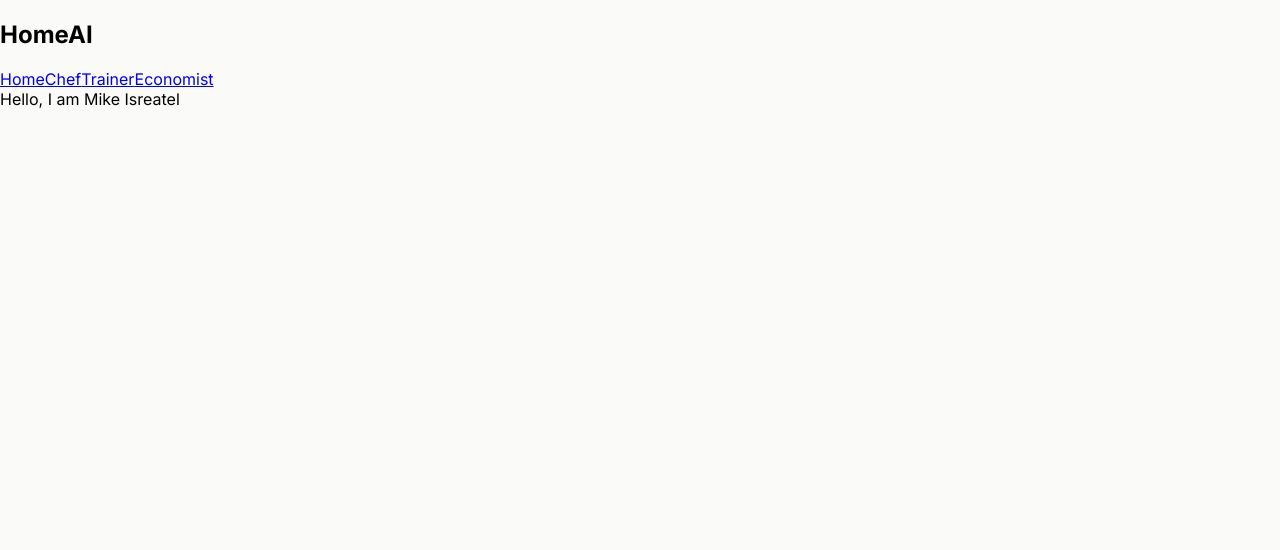
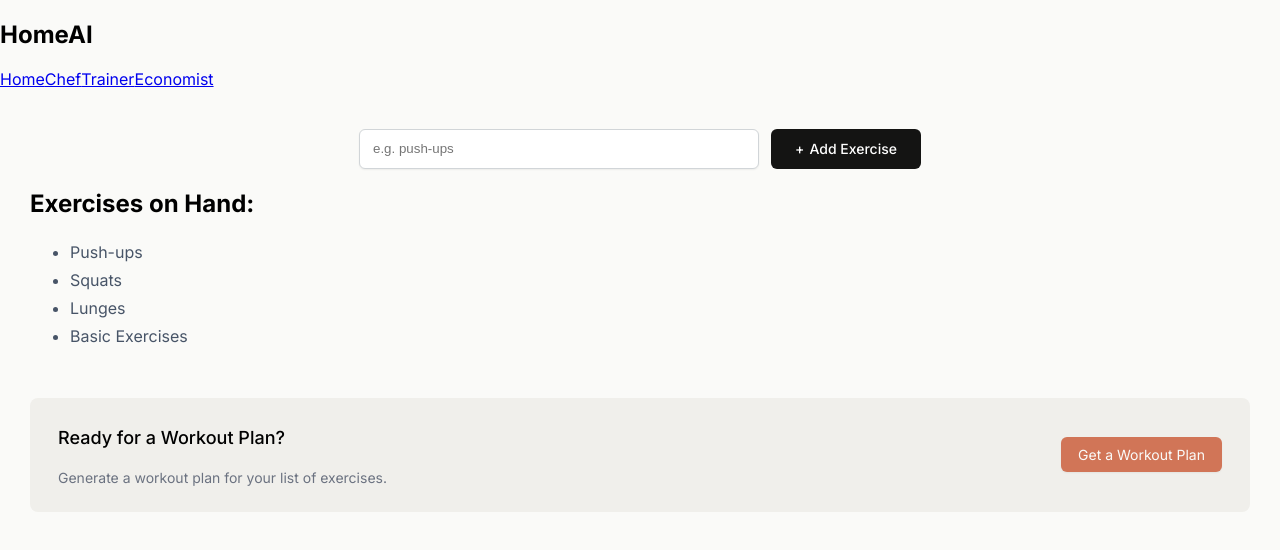
Before and after one commit to Vi-neet/HomeAI, a React (Vite) app: page /trainer in a window 1280 px wide. Shown: the top 550 px of the page. Built offline with nearby package versions, Linux system fonts and the light colour scheme; no server answers; what @huggingface/inference would draw is missing.

Commit message:
Made trainer AI work

```diff
--- a/src/Ais/TrainerAi.js
+++ b/src/Ais/TrainerAi.js
@@ -1,13 +1,13 @@
 import { HfInference } from "@huggingface/inference";
 
 const SYSTEM_PROMPT = `
-You are an assistant that receives a list of ingredients that a user has and suggests a recipe they could make with some or all of those ingredients. You don't need to use every ingredient they mention in your recipe. The recipe can include additional ingredients they didn't mention, but try not to include too many extra ingredients. Format your response in markdown to make it easier to render to a web page
+You are an assistant that receives a list of equipment, workout preferences, available days, and desired workout duration from a user and suggests a workout routine they could follow. You don't need to use every item they mention in your routine. The routine can include additional exercises or equipment they didn't mention, but try not to include too many extra items. Format your response in markdown to make it easier to render to a web page.
 `;
 
 const hf = new HfInference(import.meta.env.VITE_HF_ACCESS_TOKEN);
 
-export async function getRecipeFromMistral(ingredientsArr) {
-  const ingredientsString = ingredientsArr.join(", ");
+export async function getWorkoutRoutineFromMistral(detailsArr) {
+  const detailsString = detailsArr.join(", ");
   try {
     const response = await hf.chatCompletion({
       model: "mistralai/Mixtral-8x7B-Instruct-v0.1",
@@ -15,7 +15,7 @@ export async function getRecipeFromMistral(ingredientsArr) {
         { role: "system", content: SYSTEM_PROMPT },
         {
           role: "user",
-          content: `I have ${ingredientsString}. Please give me a recipe you'd recommend I make!`,
+          content: `I have ${detailsString}. Please give me a workout routine you'd recommend I follow!`,
         },
       ],
       max_tokens: 1024,
--- a/src/Pages/Trainer.jsx
+++ b/src/Pages/Trainer.jsx
@@ -1,11 +1,71 @@
-
+import { useState, useRef, useEffect } from "react";
+import ItemsList from "../components/ItemsList";
+import SolutionSection from "../components/SolutionSection";
+import { getWorkoutRoutineFromMistral } from "../Ais/TrainerAi";
 
 const Trainer = () => {
+  const [exercises, setExercises] = useState([
+    "Push-ups",
+    "Squats",
+    "Lunges",
+    "Basic Exercises",
+  ]);
+  const [workoutPlan, setWorkoutPlan] = useState("");
+  const [loading, setLoading] = useState(false); // Add loading state
+
+  const viewWorkoutSection = useRef(null);
+
+  useEffect(() => {
+    if (workoutPlan !== "" && viewWorkoutSection.current !== null) {
+      viewWorkoutSection.current.scrollIntoView({ behavior: "smooth" });
+    }
+  }, [workoutPlan]);
+
+  function addExercise(formData) {
+    const newExercise = formData.get("exercise");
+
+    setExercises((prevExercises) => [...prevExercises, newExercise]);
+  }
+
+  async function getWorkoutPlan() {
+    setLoading(true); // Set loading to true when fetching starts
+    const workoutMarkdown = await getWorkoutRoutineFromMistral(exercises);
+    setWorkoutPlan(workoutMarkdown);
+    setLoading(false); // Set loading to false when fetching is complete
+  }
+
   return (
-    <div>
-      Hello, I am Mike Isreatel
-    </div>
-  )
-}
+    <main>
+      <form action={addExercise} className="form">
+        <input
+          type="text"
+          aria-label="Add Exercise"
+          placeholder="e.g. push-ups"
+          className="input-field"
+          name="exercise"
+        />
+        <button className="input-btn">Add Exercise</button>
+      </form>
+      {exercises.length > 0 && (
+        <ItemsList
+          items={exercises}
+          title="Exercises on Hand:"
+          readyTitle="Ready for a Workout Plan?"
+          readyDescription="Generate a workout plan for your list of exercises."
+          buttonText="Get a Workout Plan"
+          toggle={getWorkoutPlan}
+          ref={viewWorkoutSection}
+        />
+      )}
+      {loading && <p>Loading...</p>}
+      {workoutPlan && (
+        <SolutionSection
+          item={workoutPlan}
+          solutionTitle="Trainer Recommends:"
+        />
+      )}
+    </main>
+  );
+};
 
-export default Trainer
+export default Trainer;
--- a/src/components/SolutionSection.jsx
+++ b/src/components/SolutionSection.jsx
@@ -1,14 +1,15 @@
 /* eslint-disable react/prop-types */
-import Markdown from 'react-markdown'
+// import Markdown from "react-markdown";
+import { marked } from "marked";
 
-const SolutionSection = (props) => {
-  const markdown= props.item
+const SolutionSection = ({item, solutionTitle}) => {
+  const renderedMarkdown = marked(item);
   return (
-    <section className='suggested-recipe-container' aria-live="polite">
-    <h2>{props.solutionTitle}</h2>
-    <Markdown>{markdown}</Markdown>
+    <section className="suggested-solution-container" aria-live="polite">
+      <h2>{solutionTitle}</h2>
+      <div dangerouslySetInnerHTML={{ __html: renderedMarkdown }} />
     </section>
-  )
-}
+  );
+};
 
-export default SolutionSection
+export default SolutionSection;
--- a/src/index.css
+++ b/src/index.css
@@ -103,14 +103,14 @@ ul.items-list > li {
   font-size: 0.875rem;
   cursor: pointer;
 }
-.suggested-recipe-container {
+.suggested-solution-container {
   color: #475467;
   line-height: 28px;
   font-size: 1.125rem;
   font-weight: 400;
 }
 
-.suggested-recipe-container ul li,
-.suggested-recipe-container ol li {
+.suggested-solution-container ul li,
+.suggested-solution-container ol li {
   margin-bottom: 8px;
 }
```
